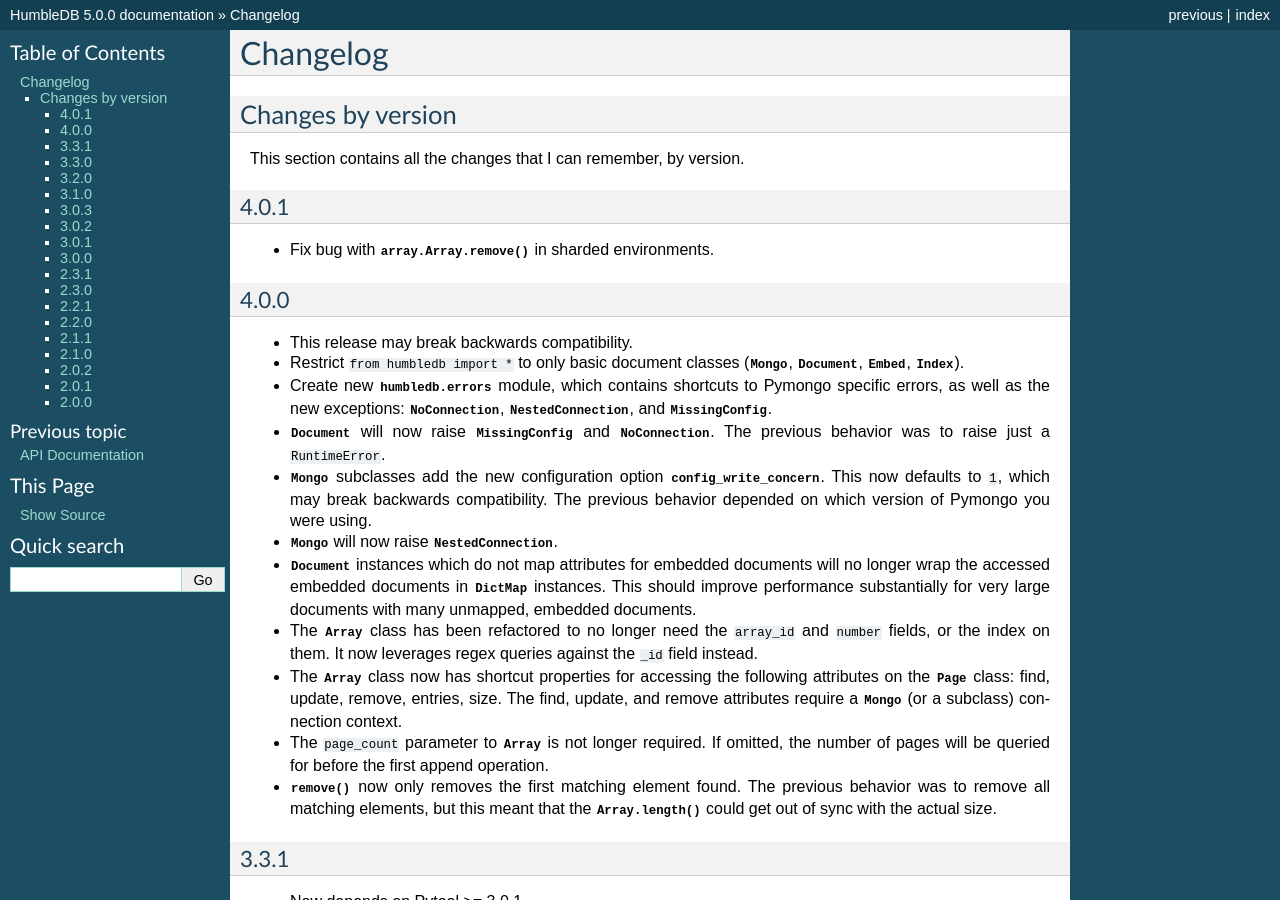
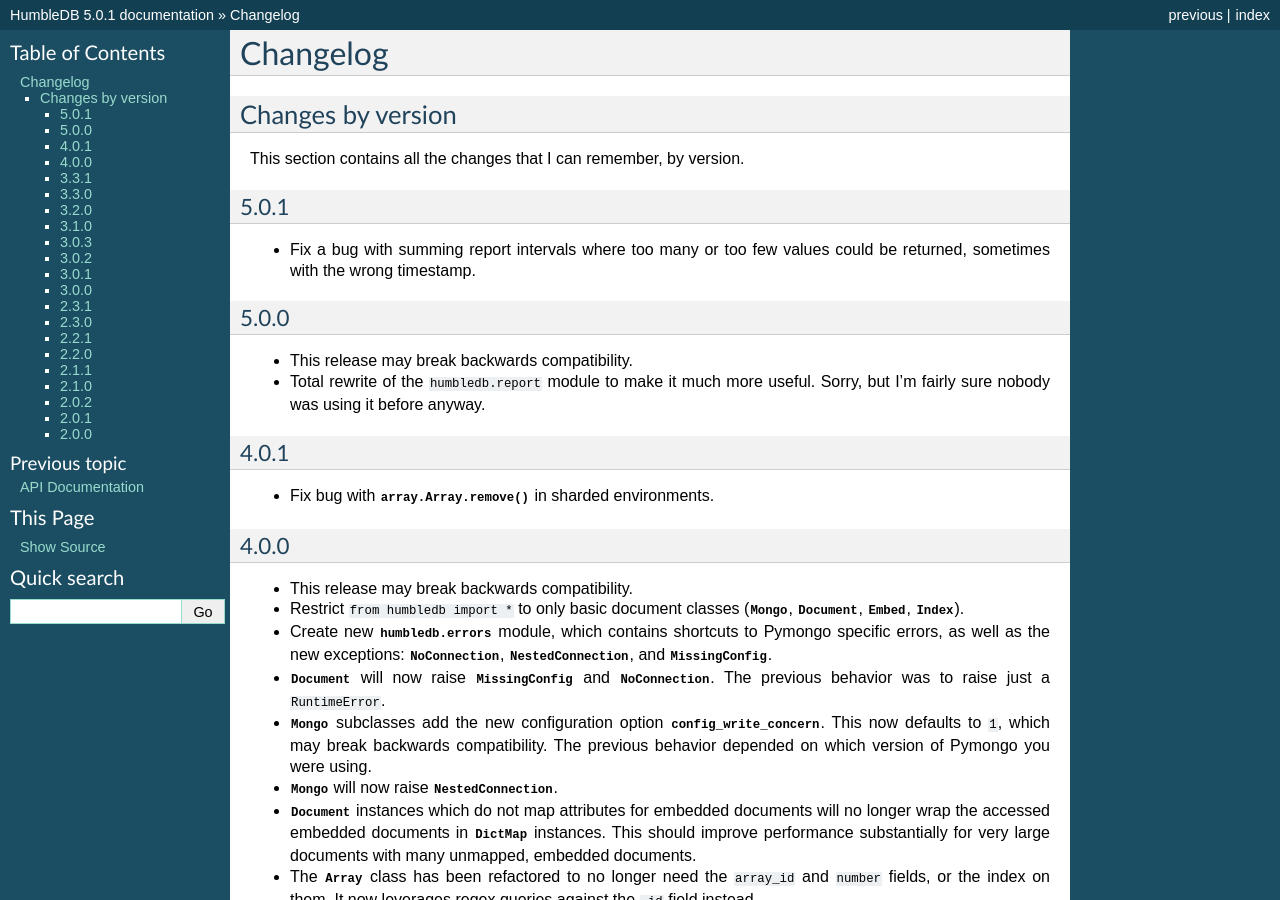
Before and after one commit to shakefu/humbledb, a Sphinx documentation site: the page built from docs/changes.rst, in a window 1280 px wide and 900 px high. Built offline with Sphinx 7.4.7, drawn with Linux system fonts in a browser that asks for light colours; cross-references to code outside the pages are shown as plain code; some of the changed text lies outside the part shown.

Commit message:
Release 5.0.1.

```diff
--- a/docs/changes.rst
+++ b/docs/changes.rst
@@ -5,6 +5,20 @@
 ==================
 
 This section contains all the changes that I can remember, by version.
+
+5.0.1
+-----
+
+- Fix a bug with summing report intervals where too many or too few values
+  could be returned, sometimes with the wrong timestamp.
+
+5.0.0
+-----
+
+- This release may break backwards compatibility.
+- Total rewrite of the :module:`humbledb.report` module to make it much more
+  useful. Sorry, but I'm fairly sure nobody was
+  using it before anyway.
 
 4.0.1
 -----
--- a/humbledb/__init__.py
+++ b/humbledb/__init__.py
@@ -18,7 +18,7 @@
 limitations under the License.
 
 """
-__version__ = '5.0.0'
+__version__ = '5.0.1'
 
 
 # We only want to allow * imports for the most common classes. If you want
```
